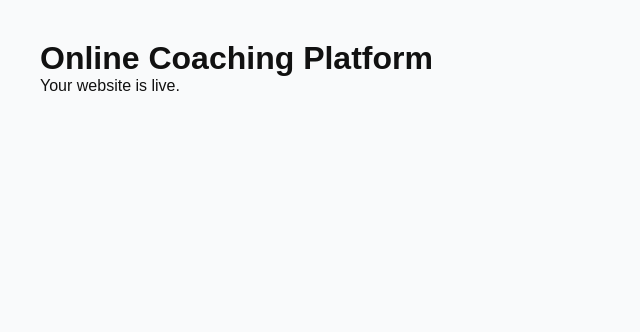
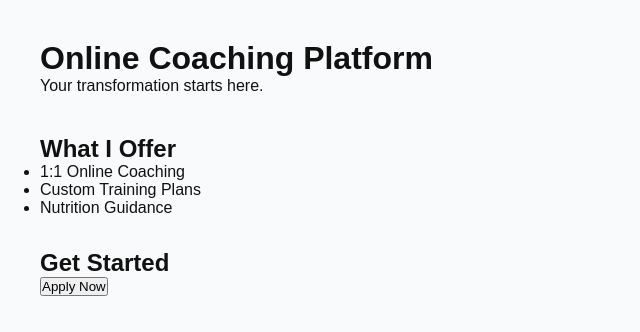
Before and after one commit to cbpumpcoaching/online-coaching-platform, a Next.js app: page / in a window 1280 px wide. Shown: the top 332 px of the page, without its empty margins (0-640 px from the left). Built offline with nearby package versions, Linux system fonts and the light colour scheme.

Commit message:
Update index.js

```diff
--- a/pages/index.js
+++ b/pages/index.js
@@ -1,8 +1,26 @@
 export default function Home() {
   return (
-    <main style={{ padding: "40px", fontFamily: "Arial" }}>
-      <h1>Online Coaching Platform</h1>
-      <p>Your website is live.</p>
-    </main>
+    <div style={{ padding: '40px' }}>
+      <header style={{ marginBottom: '40px' }}>
+        <h1>Online Coaching Platform</h1>
+        <p>Your transformation starts here.</p>
+      </header>
+
+      <main>
+        <section style={{ marginBottom: '32px' }}>
+          <h2>What I Offer</h2>
+          <ul>
+            <li>1:1 Online Coaching</li>
+            <li>Custom Training Plans</li>
+            <li>Nutrition Guidance</li>
+          </ul>
+        </section>
+
+        <section>
+          <h2>Get Started</h2>
+          <button>Apply Now</button>
+        </section>
+      </main>
+    </div>
   );
 }
```
